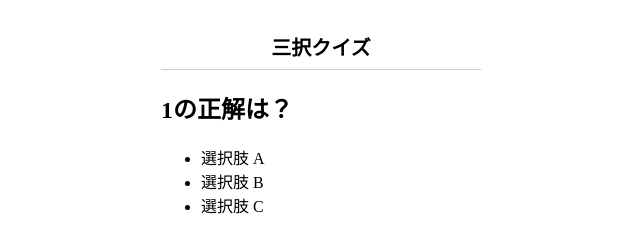
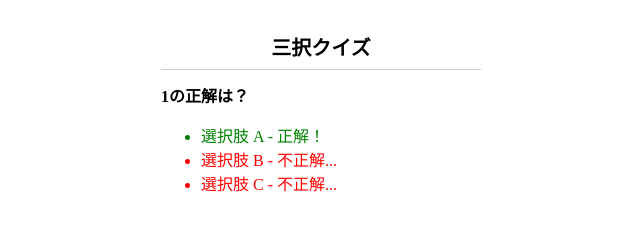
Before and after one commit to gusutaharu/QuizApp, a plain HTML site: page example/example.html in a window 1280 px wide. Shown: the whole page, without its empty margins (319-959 px from the left). Drawn offline with Linux system fonts and the light colour scheme.

Commit message:
lesson04

```diff
--- a/example/example.css
+++ b/example/example.css
@@ -11,3 +11,27 @@ h1 {
   border-bottom: 1px solid #ccc;
   padding-bottom: 8px;
 }
+
+h2 {
+  font-size: 16px;
+}
+
+li {
+  cursor: pointer;
+}
+
+.correct {
+  color: green;
+}
+
+.correct::after {
+  content: ' - 正解！';
+}
+
+.wrong {
+  color: red;
+}
+
+.wrong::after {
+  content: ' - 不正解...';
+}
--- a/example/example.html
+++ b/example/example.html
@@ -12,9 +12,9 @@
     <section>
       <h2>1の正解は？</h2>
       <ul>
-        <li>選択肢 A</li>
-        <li>選択肢 B</li>
-        <li>選択肢 C</li>
+        <li class="correct">選択肢 A</li>
+        <li class="wrong">選択肢 B</li>
+        <li class="wrong">選択肢 C</li>
       </ul>
     </section>
   </main>
```
